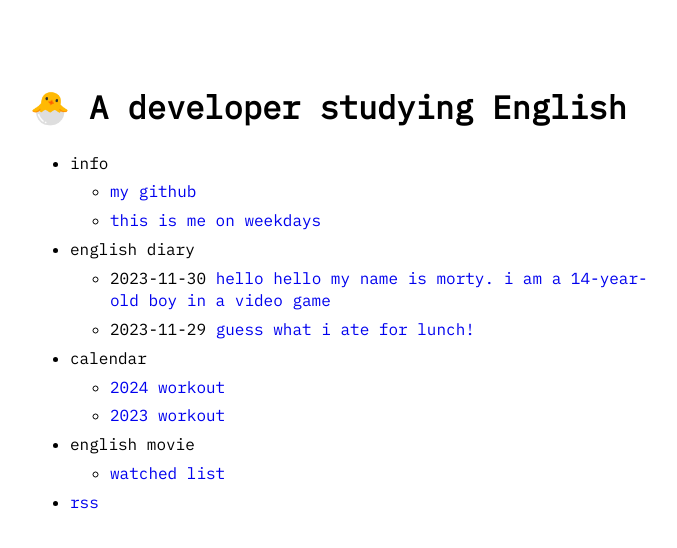
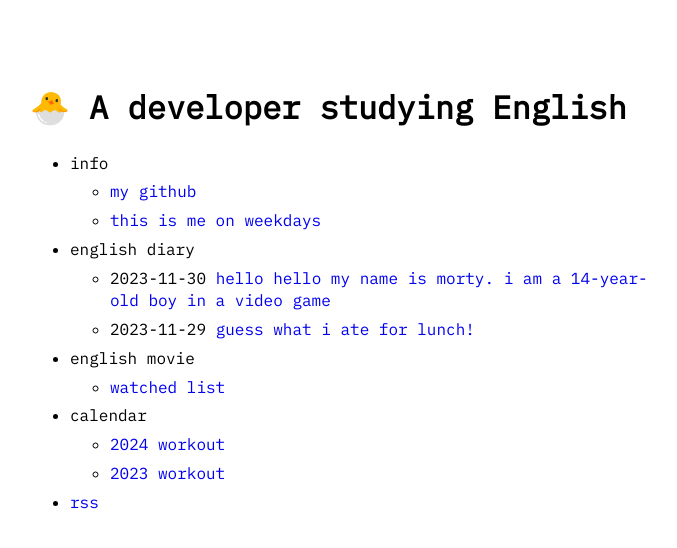
Before and after one commit to prolkh/prolkh.github.io, a Jekyll site: the page built from index.md, in a window 1280 px wide. Shown: the top 548 px of the page, without its empty margins (290-967 px from the left). Built offline with Jekyll 4.4.1, drawn with Linux system fonts in a browser that asks for light colours; part of the change alters nothing that is shown.

```diff
--- a/_data/menu.yml
+++ b/_data/menu.yml
@@ -26,6 +26,11 @@ entries:
       show_more_text: See more posts...
       show_more_url: diary-archive.html
 
+  - title: english movie
+    entries:
+      - title: watched list
+        url: watched-movies-list
+
   - title: calendar
     entries:
       - title: 2024 workout
@@ -33,10 +38,6 @@ entries:
       - title: 2023 workout
         url: 2023-workout-calendar
 
-  - title: english movie
-    entries:
-      - title: watched list
-        url: watched-movies-list
   - title: rss
     url: feed.xml
 
```
